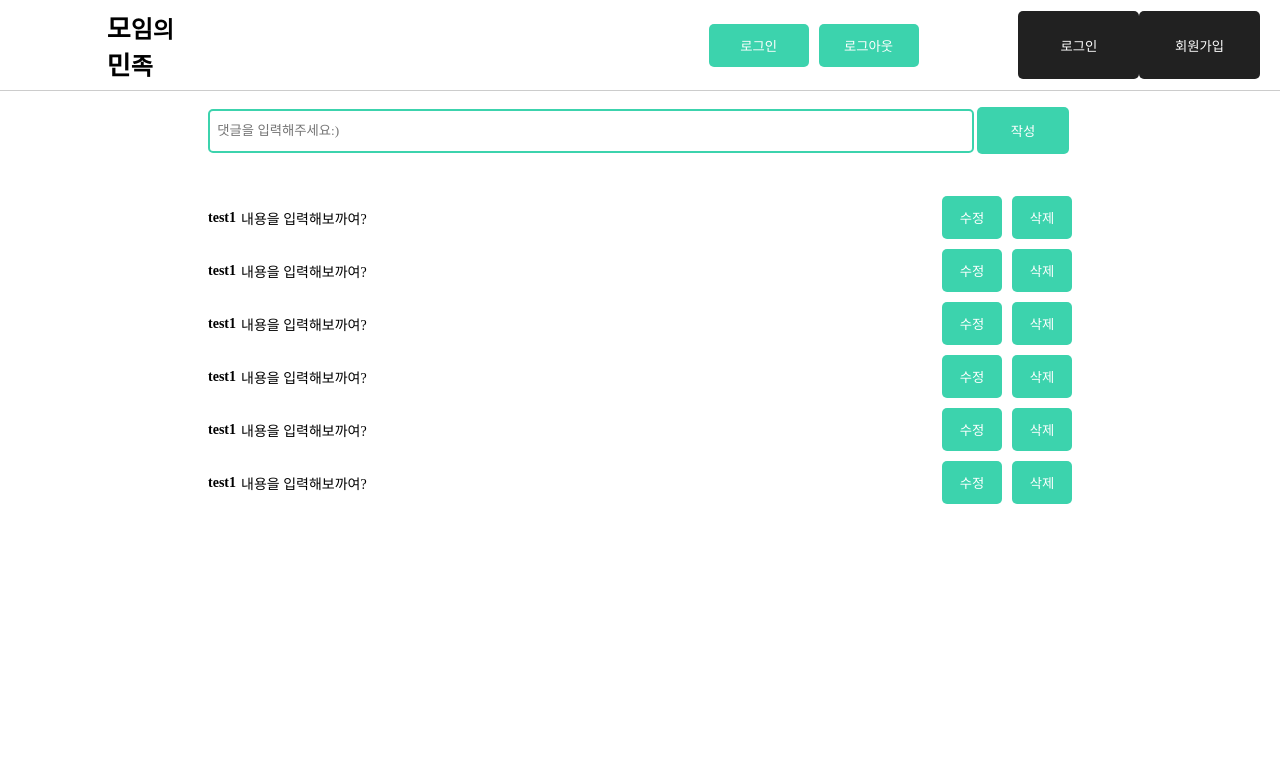
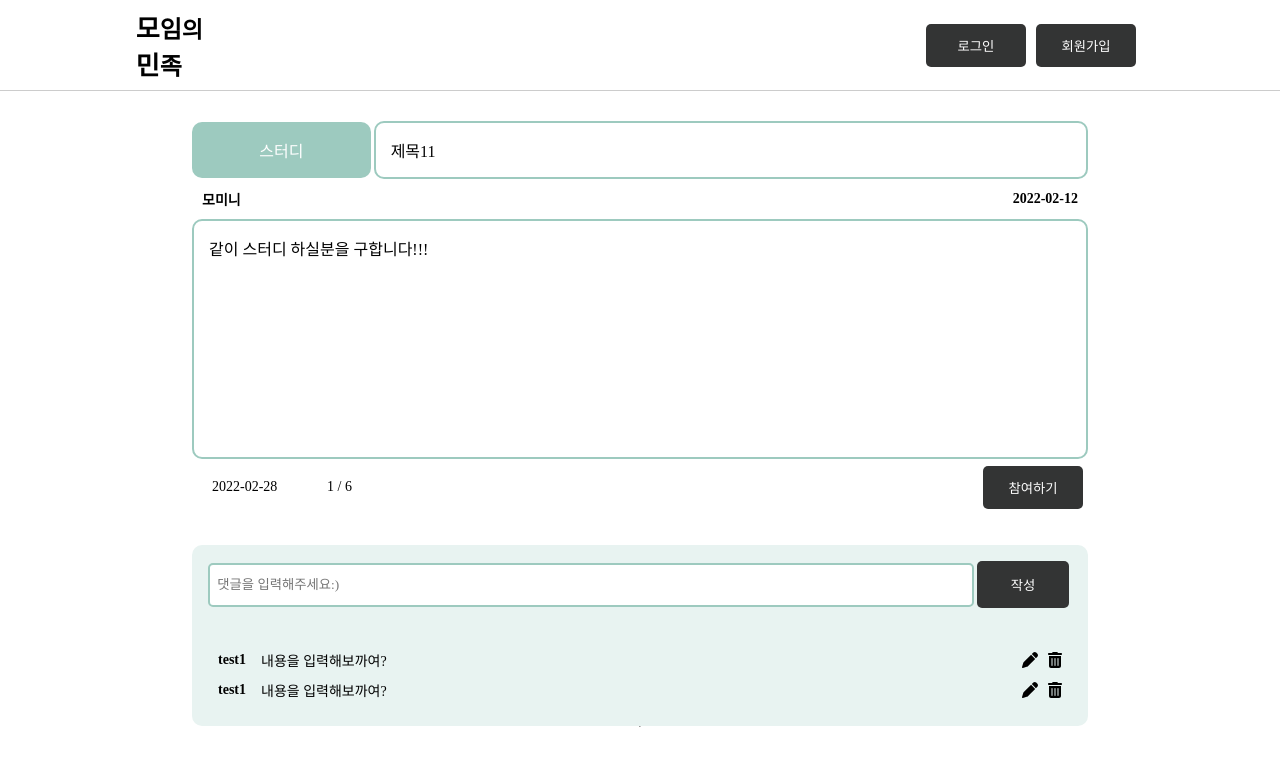
Before and after one commit to wkqkel/hanghae, a React (Create React App) app: page /post/1 in a window 1280 px wide. Shown: the top 766 px of the page. Built offline with nearby package versions, Linux system fonts and the light colour scheme; a web font is replaced by a local one.

Commit message:
postdetail, postwrite 수정

```diff
--- a/package.json
+++ b/package.json
@@ -3,6 +3,10 @@
   "version": "0.1.0",
   "private": true,
   "dependencies": {
+    "@fortawesome/fontawesome-svg-core": "^1.3.0",
+    "@fortawesome/free-regular-svg-icons": "^6.0.0",
+    "@fortawesome/free-solid-svg-icons": "^6.0.0",
+    "@fortawesome/react-fontawesome": "^0.1.17",
     "@testing-library/jest-dom": "^5.14.1",
     "@testing-library/react": "^12.0.0",
     "@testing-library/user-event": "^13.2.1",
--- a/src/components/CommentList.js
+++ b/src/components/CommentList.js
@@ -1,14 +1,12 @@
 import React from "react"
 import { Button, Grid, Input, Text } from "../elements"
+import { FontAwesomeIcon } from "@fortawesome/react-fontawesome"
+import { faPen, faTrashCan } from "@fortawesome/free-solid-svg-icons"
 
 const CommentList = (props) => {
   return (
     <React.Fragment>
       <Grid padding="16px">
-        <CommentItem />
-        <CommentItem />
-        <CommentItem />
-        <CommentItem />
         <CommentItem />
         <CommentItem />
       </Grid>
@@ -24,18 +22,16 @@ const CommentItem = (props) => {
     <React.Fragment>
       <Grid is_flex margin="10px 0px">
         <Grid is_flex width="auto">
-          <Text bold>{user_name}</Text>
+          <Text margin="0px 10px" bold>
+            {user_name}
+          </Text>
         </Grid>
         <Grid is_flex margin="0px 5px">
           <Text is_break>{comment}</Text>
         </Grid>
         <Grid is_flex width="auto">
-          <Button disable width="60px" margin="0px 10px">
-            수정
-          </Button>
-          <Button disable width="60px">
-            삭제
-          </Button>
+          <FontAwesomeIcon icon={faPen} />
+          <FontAwesomeIcon icon={faTrashCan} style={{ margin: "0px 10px" }} />
         </Grid>
       </Grid>
     </React.Fragment>
--- a/src/components/Header.js
+++ b/src/components/Header.js
@@ -1,6 +1,6 @@
 import React from "react"
 import styled from "styled-components"
-import { Button, Text, Grid, Input } from "../elements"
+import { Button, Text, Grid } from "../elements"
 import { history } from "../redux/configureStore"
 
 const Header = (props) => {
@@ -25,29 +25,26 @@ const Header = (props) => {
             </TitleBox>
           </Grid>
           <Grid is_flex width="auto" padding="0px 10%">
-            <Button disable margin="10px" width="100px">
+            <Button
+              disable
+              margin="10px"
+              width="100px"
+              _onClick={() => {
+                history.push("/login")
+              }}
+            >
               로그인
             </Button>
-            <Button disable width="100px">
-              로그아웃
+            <Button
+              disable
+              width="100px"
+              _onClick={() => {
+                history.push("/signup")
+              }}
+            >
+              회원가입
             </Button>
           </Grid>
-        </Grid>
-        <Grid is_flex width="300px">
-          <Button
-            padding="10%"
-            text="로그인"
-            _onClick={() => {
-              history.push("/login")
-            }}
-          ></Button>
-          <Button
-            padding="10%"
-            text="회원가입"
-            _onClick={() => {
-              history.push("/signup")
-            }}
-          ></Button>
         </Grid>
       </Grid>
     </>
--- a/src/elements/Button.js
+++ b/src/elements/Button.js
@@ -51,7 +51,7 @@ const ElButton = styled.button`
   border: none;
   border-radius: 5px;
   width: ${(props) => props.width};
-  background-color: ${(props) => (props.disabled ? "#3CD3AD;" : "#212121;")};
+  background-color: ${(props) => (props.disabled ? "#333434;" : "#8b8b8b;")};
   color: ${(props) => props.color};
   padding: ${(props) => props.padding};
   ${(props) => (props.margin ? `margin:${props.margin};` : "")};
--- a/src/elements/Grid.js
+++ b/src/elements/Grid.js
@@ -15,6 +15,7 @@ const Grid = (props) => {
     borderBottom,
     is_flex_start,
     justifyContent,
+    borderRadius,
   } = props
 
   const styles = {
@@ -26,6 +27,7 @@ const Grid = (props) => {
     bg,
     borderBottom,
     justifyContent,
+    borderRadius,
   }
 
   return (
@@ -47,6 +49,7 @@ Grid.defaultProps = {
   bg: false,
   borderBottom: false,
   justifyContent: false,
+  borderRadius: false,
 }
 
 const GridBox = styled.div`
@@ -63,5 +66,6 @@ const GridBox = styled.div`
   ${(props) =>
     props.borderBottom ? `border-bottom: ${props.borderBottom};` : ""}
   ${(props) => (props.justifyContent ? `justify-content: center` : "")}
+  ${(props) => (props.borderRadius ? `border-radius: 10px` : "")}
 `
 export default Grid
--- a/src/elements/Input.js
+++ b/src/elements/Input.js
@@ -55,7 +55,7 @@ const ElInput = styled.input`
   width: ${(props) => props.width};
   padding: 12px 4px;
   box-sizing: border-box;
-  border: 2px solid #3cd3ad;
+  border: 2px solid #9dcabf;
   border-radius: 5px;
 `
 export default Input
--- a/src/pages/PostDetail.js
+++ b/src/pages/PostDetail.js
@@ -2,17 +2,78 @@ import React from "react"
 
 import CommentWrite from "../components/CommentWrite"
 import CommentList from "../components/CommentList"
-import { Grid } from "../elements"
+import { Grid, Text, Button } from "../elements"
 import styled from "styled-components"
 
 const PostDetail = (props) => {
+  const {
+    postId,
+    userId,
+    title,
+    userName,
+    contents,
+    createDate,
+    deadLine,
+    maxMembers,
+    curMembers,
+    category,
+  } = props
   return (
     <Container>
-      <Grid></Grid>
-      <CommentWrite />
-      <CommentList />
+      <Grid margin="30px 0px">
+        <Grid is_flex>
+          <Category>{category}</Category>
+          <Title>{title}</Title>
+        </Grid>
+        <Grid is_flex padding="10px">
+          <Text bold>{userName}</Text>
+          <Text bold>{createDate}</Text>
+        </Grid>
+        <Contents>{contents}</Contents>
+        <Grid is_flex>
+          <Grid width="auto" padding="10px">
+            <Grid padding="10px" width="110px">
+              <Text>{deadLine}</Text>
+            </Grid>
+          </Grid>
+          <Grid is_flex margin="0px 5px">
+            <Text>
+              {curMembers} / {maxMembers}
+            </Text>
+            <Button disable width="100px">
+              참여하기
+            </Button>
+          </Grid>
+        </Grid>
+        <Grid is_flex width="auto">
+          {/* <Button disable width="60px" margin="0px 10px">
+              수정
+            </Button>
+            <Button disable width="60px">
+              삭제
+            </Button> */}
+        </Grid>
+      </Grid>
+      <Grid bg="#E8F3F1" borderRadius>
+        <CommentWrite />
+        <CommentList />
+      </Grid>
+      <Hr />
     </Container>
   )
+}
+
+PostDetail.defaultProps = {
+  postId: "1",
+  userId: "",
+  title: "제목11",
+  userName: "모미니",
+  contents: "같이 스터디 하실분을 구합니다!!!",
+  createDate: "2022-02-12",
+  deadLine: "2022-02-28",
+  maxMembers: 6,
+  curMembers: 1,
+  category: "스터디",
 }
 
 const Container = styled.div`
@@ -27,4 +88,37 @@ const Container = styled.div`
     padding: 0% 3%;
   }
 `
+
+const Category = styled.div`
+  box-sizing: border-box;
+  border-radius: 10px;
+  background-color: #9dcabf;
+  color: white;
+  padding: 16px 10px;
+  width: 20%;
+  text-align: center;
+  margin-right: 3px;
+`
+
+const Title = styled.div`
+  box-sizing: border-box;
+  border-radius: 10px;
+  border: 2px solid #9dcabf;
+  width: 80%;
+  padding: 15px;
+`
+
+const Contents = styled.div`
+  box-sizing: border-box;
+  border-radius: 10px;
+  border: 2px solid #9dcabf;
+  width: 100%;
+  padding: 15px;
+  height: 30vh;
+`
+
+const Hr = styled.hr`
+  border-bottom: 2px;
+`
+
 export default PostDetail
--- a/src/pages/PostWrite.js
+++ b/src/pages/PostWrite.js
@@ -1,63 +1,114 @@
 import React from "react"
-import { Button, Text, Grid, Input } from "../elements"
+
+import { Grid, Text, Button, Input } from "../elements"
 import styled from "styled-components"
-const Postwrite = (props) => {
+
+const PostWrite = (props) => {
+  const {
+    postId,
+    userId,
+    title,
+    userName,
+    contents,
+    createDate,
+    deadLine,
+    maxMembers,
+    curMembers,
+    category,
+  } = props
   return (
-    <>
-      <Container>
+    <Container>
+      <Grid margin="30px 0px">
         <Grid is_flex>
-          <Grid width="20%" margin="0px 20px 20px 0px">
-            <Input label="카테고리"></Input>
+          <Category>
+            <option value="study">스터디</option>
+            <option value="sport">투어</option>
+            <option value="study">스포츠</option>
+            <option value="study">반려동물</option>
+            <option value="sport">게임/오락</option>
+            <option value="study">영화/예술</option>
+            <option value="study">봉사활동</option>
+          </Category>
+          <Title>{title}</Title>
+        </Grid>
+        <Grid is_flex padding="10px">
+          <Text bold>{userName}</Text>
+          <Text bold>{createDate}</Text>
+        </Grid>
+        <Contents>{contents}</Contents>
+        <Grid is_flex>
+          <Grid width="auto" padding="10px">
+            <Grid padding="10px" width="110px">
+              <Text>{deadLine}</Text>
+            </Grid>
           </Grid>
-          <Grid margin="0px 0px 20px 0px">
-            <Input label="제목"></Input>
+          <Grid is_flex margin="0px 5px">
+            <Text>
+              {curMembers} / {maxMembers}
+            </Text>
+            <Button disable width="100px">
+              수정하기
+            </Button>
           </Grid>
         </Grid>
-        <Grid is_flex padding="10px">
-          <Text color="white">작성자</Text>
-          <Text color="white">게시글 작성일자</Text>
-        </Grid>
-        <Grid>
-          <textarea
-            type="textarea"
-            style={{ height: "60vh", width: "100%", resize: "none" }}
-          />
-        </Grid>
-
-        <Grid is_flex class="bottom-box">
-          <Grid is_flex width="20%">
-            <Input placeholder="작성일자" label={false}></Input>
-            <Input placeholder="모집인원" label={false}></Input>
-          </Grid>
-          <Grid is_flex width="10vw">
-            <Button>작성하기</Button>
-            <Button>수정하기</Button>
-          </Grid>
-        </Grid>
-      </Container>
-    </>
+      </Grid>
+    </Container>
   )
 }
+
+PostWrite.defaultProps = {
+  postId: "1",
+  userId: "",
+  title: "제목11",
+  userName: "모미니",
+  contents: "같이 스터디 하실분을 구합니다!!!",
+  createDate: "2022-02-12",
+  deadLine: "2022-02-28",
+  maxMembers: 6,
+  curMembers: 1,
+  category: "스터디",
+}
+
 const Container = styled.div`
   width: 100%;
-  display: column;
+  display: flex;
+  flex-direction: column;
   justify-content: center;
-  align-item: center;
+  align-items: center;
   margin: 0;
-  padding: 50px 20%;
-  * {
-    border-radius: 14px;
-  }
-  Button {
-    width: 100px;
-    background-color: white;
-    color: black;
-    border: 1px solid black;
-  }
-  Button:hover {
-    background-color: black;
-    color: white;
+  padding: 0% 15%;
+  @media only screen and (max-width: 768px) {
+    padding: 0% 3%;
   }
 `
 
-export default Postwrite
+const Category = styled.select`
+  box-sizing: border-box;
+  border-radius: 10px;
+  background-color: #9dcabf;
+  color: white;
+  padding: 16px 10px;
+  width: 30%;
+  text-align: center;
+  margin-right: 3px;
+  border: none;
+`
+
+const Title = styled.div`
+  box-sizing: border-box;
+  border-radius: 10px;
+  border: 2px solid #9dcabf;
+  width: 80%;
+  padding: 15px;
+`
+
+const Contents = styled.div`
+  box-sizing: border-box;
+  border-radius: 10px;
+  border: 2px solid #9dcabf;
+  width: 100%;
+  padding: 15px;
+  height: 30vh;
+`
+
+export default PostWrite
```
Also changed, not shown: 1 other file (tests, documents, lock files or other folders).
